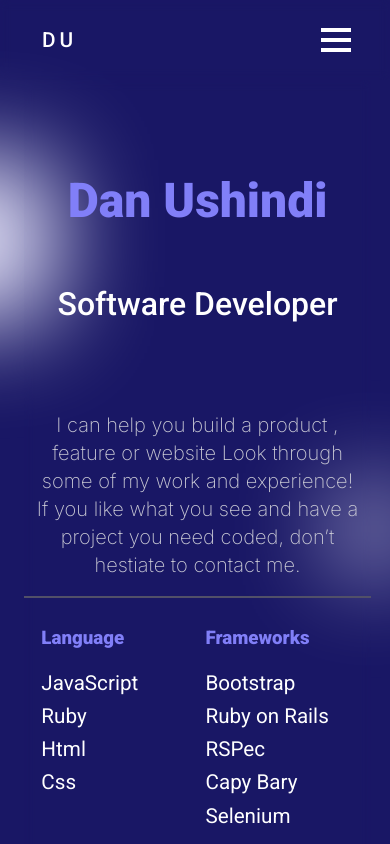
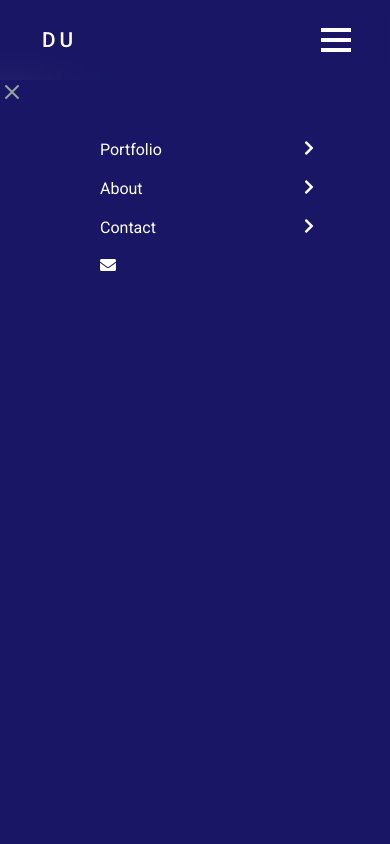
Before and after one commit to DanUshindi/portfolio, a website: page index.html in a window 390 px wide. Both pictures are taken after a click on the button 336 px from the left and 40 px from the top of the page. Shown: the top 844 px of the page. Drawn offline with Linux system fonts and the light colour scheme.

Commit message:
Add the hamburger button and write the js code

```diff
--- a/data.js
+++ b/data.js
@@ -1,11 +1,8 @@
-const hamburger = document.querySelector(".hamburger");
-const header = document.querySelector(".header");
-const navigation = document.querySelector('.nav-bar');
-
-hamburger.addEventListener("click",() =>{
-  document.body.classList.toggle("nav-open");
-})
-
-navigation.addEventListener("mouseup",() =>{
-  document.body.classList.remove("nav-open");
-});
+function menuFunction() {
+  var links = document.getElementById("mobile-menu-container");
+  if(links.style.display === "block"){
+      links.style.display ="none";
+  }else{
+      links.style.display ="block";
+  }
+}
--- a/index.html
+++ b/index.html
@@ -24,9 +24,10 @@
       <a href="#" class="link" target=" blank">DU</a>
     </div>
 
-    <button type="button" class="hamburger">
+    <button type="button" class="hamburger" onclick="menuFunction()">
       <span class="bars"></span>
     </button>
+
     <nav class="nav-bar">
       <ul class="nav-list">
         <li class="nav-item">Portfolio</li>
@@ -39,6 +40,19 @@
       </ul>
     </nav>
   </header>
+  <nav id="mobile-menu-container">
+    <span><img src="/assets/images/close-icon.svg"></span>
+    <ul class="nav-list">
+      <li class="nav-item"><p>Portfolio</p> <i class="fas fa-chevron-right"></i></li>
+      <li class="nav-item"><p>About</p>  <i class="fas fa-chevron-right"></i></li>
+      <li class="nav-item"><p>Contact</p> <i class="fas fa-chevron-right"></i></li>
+      <li class="nav-item">
+        <i class="fas fa-envelope"></i>
+      </li>
+
+    </ul>
+  </nav>
+
   <div class="containner">
     <main class="main">
       <section class="container border-bottom">
@@ -255,5 +269,6 @@
     </main>
   </div>
 </body>
+<script src="/data.js"></script>
 
 </html>
--- a/style.css
+++ b/style.css
@@ -46,6 +46,32 @@ body {
   grid-template: repeat(2, minmax(5vh, 1fr)) / repeat(2, 1fr);
   width: 90%;
   gap: 1em;
+}
+
+#mobile-menu-container {
+  display: none;
+  background-color: #191765;
+  width: 100%;
+  height: 90vh;
+  position: relative;
+}
+
+#mobile-menu-container ul {
+  position: absolute;
+  top: 50px;
+  left: 90px;
+  width: 60%;
+}
+
+#mobile-menu-container ul li {
+  list-style: none;
+  color: white;
+  font-family: "Roboto", sans-serif;
+  padding: 10px;
+  display: flex;
+  flex-direction: row;
+  justify-content: space-between;
+  width: 100%;
 }
 
 .language {
@@ -494,6 +520,10 @@ a {
     display: none;
   }
 
+  #mobile-menu-container {
+    display: none;
+  }
+
   .nav-bar {
     display: flex;
     flex-direction: row;
```
Also changed, not shown: assets/images/close-icon.svg (added).
